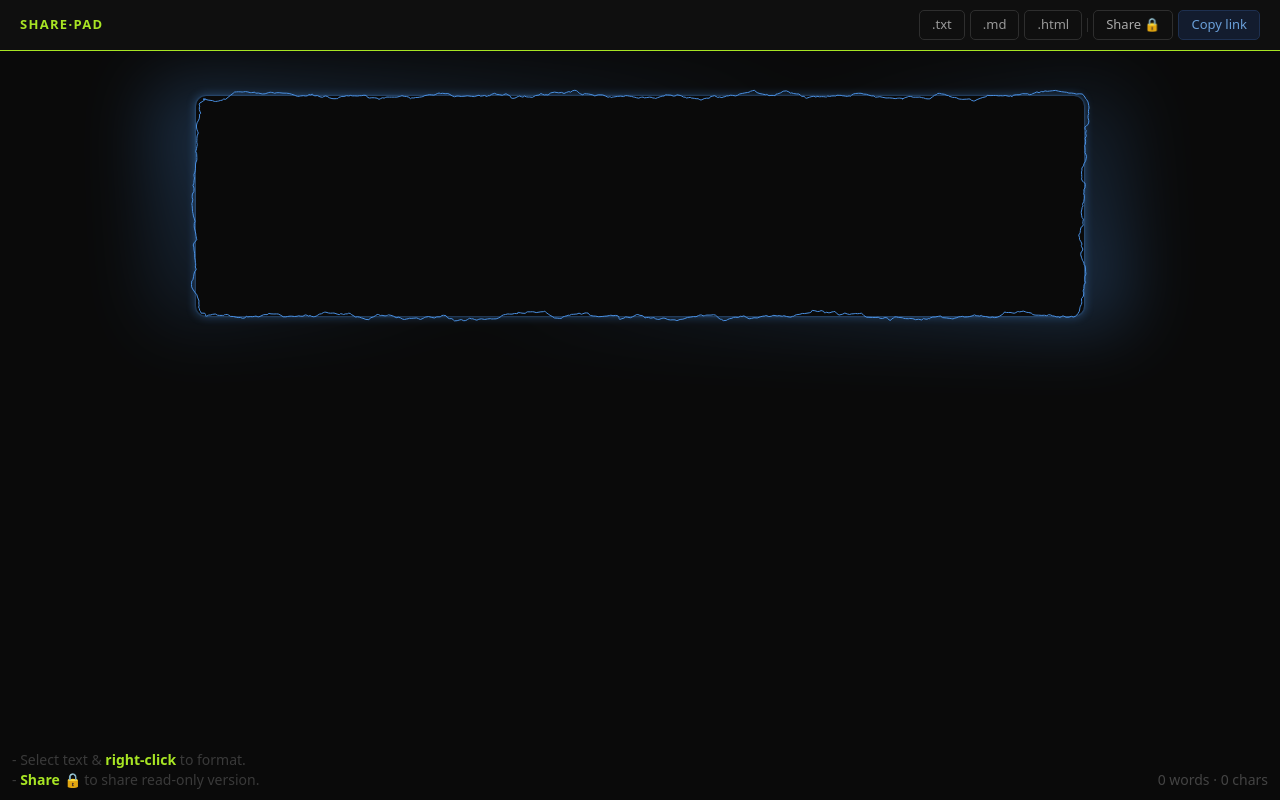
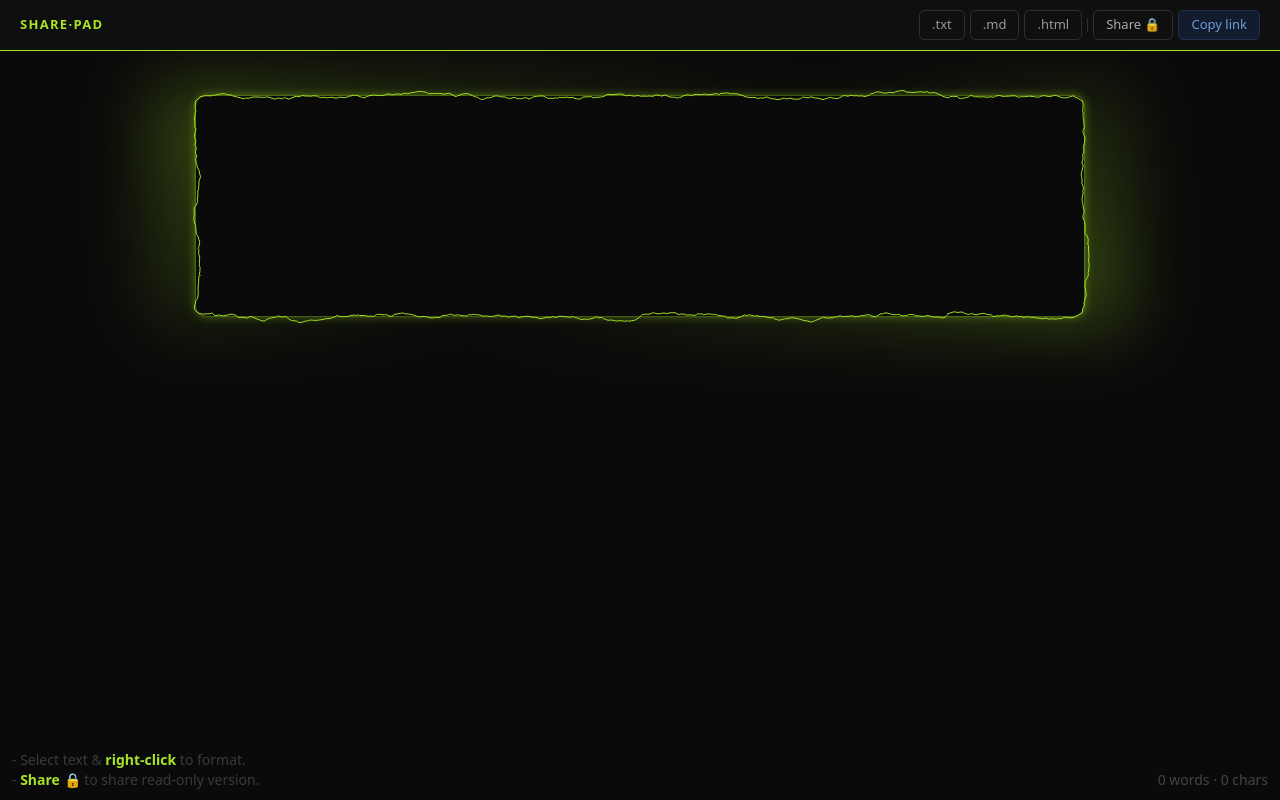
Before and after one commit to Kashan-2912/textarea-share, a Next.js app: page / in a window 1280 px wide. Built offline with nearby package versions, Linux system fonts and the light colour scheme.

Commit message:
feat: updated some fixes with ElectricBorder and TargetCursor

```diff
--- a/app/components/ElectricBorder.jsx
+++ b/app/components/ElectricBorder.jsx
@@ -5,10 +5,10 @@ import './ElectricBorder.css';
 
 const ElectricBorder = ({
   children,
-  color = '#5227FF',
+  color = '#a8e524',
   speed = 1,
-  chaos = 0.12,
-  borderRadius = 24,
+  chaos = 0.02,
+  borderRadius = 0,
   className,
   style
 }) => {
--- a/app/components/TargetCursor.tsx
+++ b/app/components/TargetCursor.tsx
@@ -1,4 +1,6 @@
-import React, { useEffect, useRef, useCallback, useMemo } from 'react';
+"use client";
+
+import React, { useEffect, useRef, useCallback, useMemo, useState } from 'react';
 import { gsap } from 'gsap';
 
 export interface TargetCursorProps {
@@ -26,13 +28,23 @@ const TargetCursor: React.FC<TargetCursorProps> = ({
   const tickerFnRef = useRef<(() => void) | null>(null);
   const activeStrengthRef = useRef({ current: 0 });
 
-  const isMobile = useMemo(() => {
+  const [isMobile, setIsMobile] = useState(false);
+
+  useEffect(() => {
+    // Client-side only check
+    const checkMobile = () => {
       const hasTouchScreen = 'ontouchstart' in window || navigator.maxTouchPoints > 0;
       const isSmallScreen = window.innerWidth <= 768;
       const userAgent = navigator.userAgent || navigator.vendor || (window as any).opera;
       const mobileRegex = /android|webos|iphone|ipad|ipod|blackberry|iemobile|opera mini/i;
       const isMobileUserAgent = mobileRegex.test(userAgent.toLowerCase());
       return (hasTouchScreen && isSmallScreen) || isMobileUserAgent;
+    };
+    setIsMobile(checkMobile());
+
+    // Optional: Update on resize if needed, but usually not required for simple mobile detection
+    // window.addEventListener('resize', () => setIsMobile(checkMobile()));
+    // return () => window.removeEventListener('resize', ...);
   }, []);
 
   const constants = useMemo(() => ({ borderWidth: 3, cornerSize: 12 }), []);
--- a/app/page.tsx
+++ b/app/page.tsx
@@ -194,8 +194,8 @@ export default function Home() {
           onChange={(newValue) => { if (Array.isArray(newValue)) setValue(newValue); }}
         >
           <ElectricBorder
-            color="#4a90e2"
-            speed={0.8}
+            color="#a8e524"
+            speed={0.2}
             chaos={0.08}
             borderRadius={10}
             className=""
```
Lines whose indentation alone changed are shown as unchanged.
